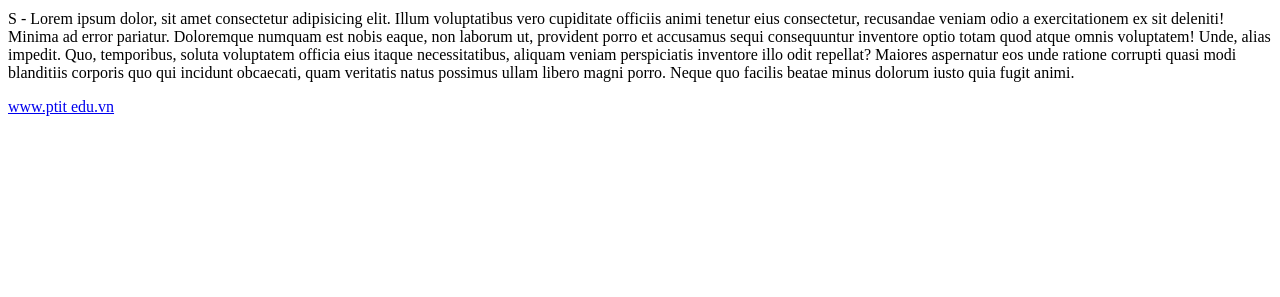
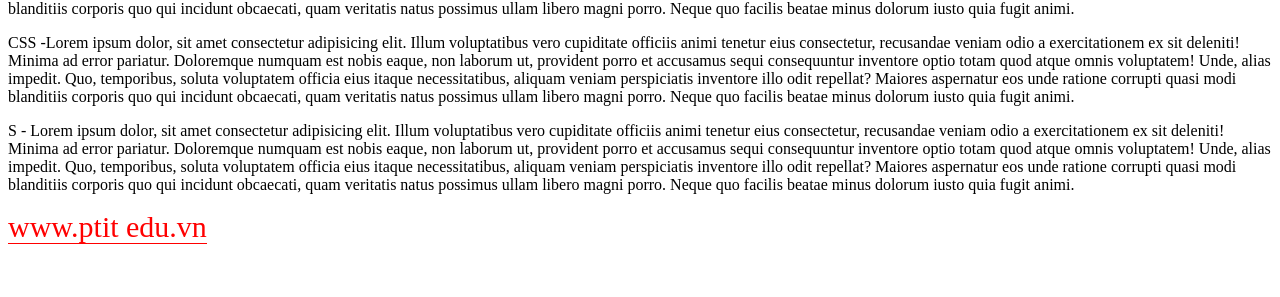
Before and after one commit to ducanhh210206/WEB_HLS_CODE, a plain HTML site: page 2025_03_14/BTVN/Bai3/index.html in a window 1280 px wide. Shown: the part 503-800 px from the top of the page. Drawn offline with Linux system fonts and the light colour scheme.

Commit message:
2025_03_17

```diff
--- a/2025_03_14/BTVN/Bai3/index.html
+++ b/2025_03_14/BTVN/Bai3/index.html
@@ -4,7 +4,7 @@
     <meta charset="UTF-8">
     <meta http-equiv="X-UA-Compatible" content="IE=edge">
     <meta name="viewport" content="width=device-width, initial-scale=1.0">
-    <link rel="stylesheet" href="main.css">
+    <link rel="stylesheet" href="./style.css">
     <title>Document</title>
 </head>
 <body>
```
Also changed, not shown: 2025_03_14/BTVN/bai4/index.html (+1 -1 lines).
